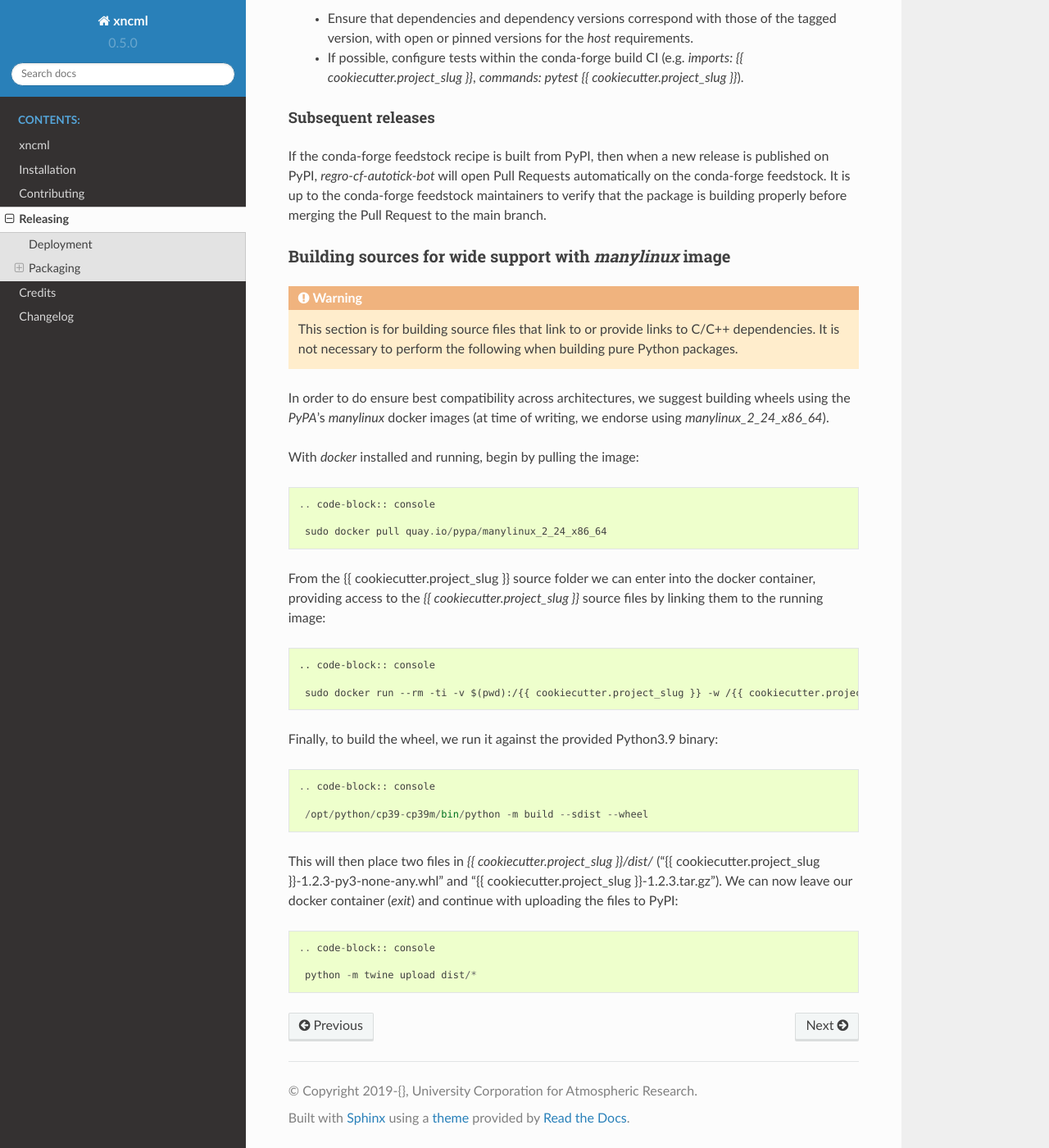
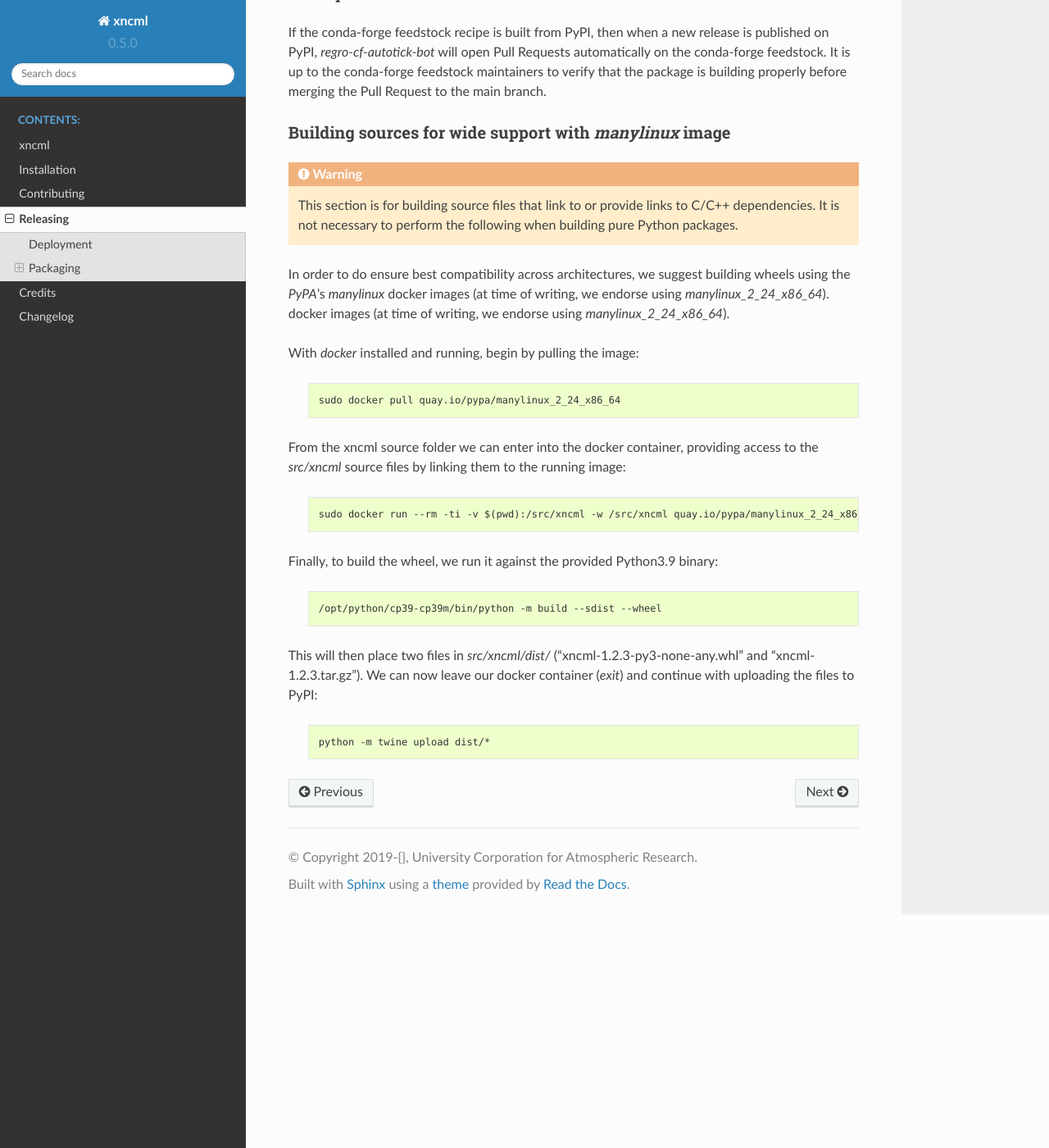
Before and after one commit to xarray-contrib/xncml, a Sphinx documentation site: the page built from docs/releasing.rst, in a window 1280 px wide and 1400 px high, scrolled down 2389 px. Shown: the whole window at 82% size. Built offline with Sphinx 7.4.7 and the Read the Docs theme 2.0.0, drawn with Linux system fonts in a browser that asks for light colours; pages that are not in the unit, such as notebooks, are missing from menus; some of the changed text lies outside the part shown.

Commit message:
fast-forward cookiecutter

```diff
--- a/docs/releasing.rst
+++ b/docs/releasing.rst
@@ -9,32 +9,33 @@ A reminder for the **maintainers** on how to deploy. This section is only releva
 
 .. warning::
 
-    It is important to be aware that any changes to files found within the ``{{ cookiecutter.project_slug }}`` folder (with the exception of ``{{ cookiecutter.project_slug }}/__init__.py``) will trigger the ``bump-version.yml`` workflow. Be careful not to commit changes to files in this folder when preparing a new release.
+    It is important to be aware that any changes to files found within the ``src/xncml`` folder (with the exception of ``src/xncml/__init__.py``) will trigger the ``bump-version.yml`` workflow. Be careful not to commit changes to files in this folder when preparing a new release.
 
 #. Create a new branch from `main` (e.g. `release-0.2.0`).
-#. Update the `CHANGES.rst` file to change the `Unreleased` section to the current date.
-#. Bump the version in your branch to the next version (e.g. `v0.1.0 -> v0.2.0`)::
+#. Update the `CHANGELOG.rst` file to change the `Unreleased` section to the current date.
+#. Bump the version in your branch to the next version (e.g. `v0.1.0 -> v0.2.0`):
 
-   .. code-block:: console
+    .. code-block:: console
 
-    bump-my-version bump minor # In most cases, we will be releasing a minor version
-    git push
+        bump-my-version bump minor # In most cases, we will be releasing a minor version
+        bump-my-version bump release # This will update the version strings to drop the `dev` suffix
+        git push
 
 #. Create a pull request from your branch to `main`.
-#. Once the pull request is merged, create a new release on GitHub. On the main branch, run::
+#. Once the pull request is merged, create a new release on GitHub. On the `main` branch, run:
 
-   .. code-block:: console
+    .. code-block:: console
 
-    git tag v0.2.0
-    git push --tags
+        git tag v0.2.0
+        git push --tags
 
-   This will trigger a GitHub workflow to build the package and upload it to TestPyPI. At the same time, the GitHub workflow will create a draft release on GitHub. Assuming that the workflow passes, the final release can then be published on GitHub by finalizing the draft release.
+    This will trigger a GitHub workflow to build the package and upload it to TestPyPI. At the same time, the GitHub workflow will create a draft release on GitHub. Assuming that the workflow passes, the final release can then be published on GitHub by finalizing the draft release.
 
 #. Once the release is published, the `publish-pypi.yml` workflow will go into an `awaiting approval` mode on Github Actions. Only authorized users may approve this workflow (notifications will be sent) to trigger the upload to PyPI.
 
 .. warning::
 
-    Uploads to PyPI can **never** be overwritten. If you make a mistake, you will need to bump the version and re-release the package. If the package uploaded to PyPI is broken, you should modify the GitHub release to mark the package as broken, as well as yank the package (mark the version  "broken") on PyPI.
+    Uploads to PyPI can **never** be overwritten. If you make a mistake, you will need to bump the version and re-release the package. If the package uploaded to PyPI is broken, you should modify the GitHub release to mark the package as broken, as well as yank the package (mark the version "broken") on PyPI.
 
 Packaging
 ---------
@@ -44,21 +45,21 @@ When a new version has been minted (features have been successfully integrated t
 The simple approach
 ~~~~~~~~~~~~~~~~~~~
 
-The simplest approach to packaging for general support (pip wheels) requires that ``flit`` be installed::
+The simplest approach to packaging for general support (pip wheels) requires that `flit` be installed:
 
-   .. code-block:: console
+    .. code-block:: console
 
-    python -m pip install flit
+        python -m pip install flit
 
-From the command line on your Linux distribution, simply run the following from the clone's main dev branch::
+From the command line on your Linux distribution, simply run the following from the clone's main dev branch:
 
-   .. code-block:: console
+    .. code-block:: console
 
-    # To build the packages (sources and wheel)
-    make dist
+        # To build the packages (sources and wheel)
+        make dist
 
-    # To upload to PyPI
-    make release
+        # To upload to PyPI
+        make release
 
 The new version based off of the version checked out will now be available via `pip` (`pip install {{ cookiecutter.project_slug }}`).
 
@@ -72,14 +73,14 @@ Before preparing an initial release on conda-forge, we *strongly* suggest consul
  * https://conda-forge.org/docs/maintainer/adding_pkgs.html
  * https://github.com/conda-forge/staged-recipes
 
-In order to create a new conda build recipe, to be used when proposing packages to the conda-forge repository, we strongly suggest using the ``grayskull`` tool::
+In order to create a new conda build recipe, to be used when proposing packages to the conda-forge repository, we strongly suggest using the `grayskull` tool:
 
-   .. code-block:: console
+    .. code-block:: console
 
-    python -m pip install grayskull
-    grayskull pypi {{ cookiecutter.project_slug }}
+        python -m pip install grayskull
+        grayskull pypi xncml
 
-For more information on ``grayskull``, please see the following link: https://github.com/conda/grayskull
+For more information on `grayskull`, please see the following link: https://github.com/conda/grayskull
 
 Before updating the main conda-forge recipe, we echo the conda-forge documentation and *strongly* suggest performing the following checks:
  * Ensure that dependencies and dependency versions correspond with those of the tagged version, with open or pinned versions for the `host` requirements.
@@ -97,30 +98,31 @@ Building sources for wide support with `manylinux` image
     This section is for building source files that link to or provide links to C/C++ dependencies.
     It is not necessary to perform the following when building pure Python packages.
 
-In order to do ensure best compatibility across architectures, we suggest building wheels using the `PyPA`'s `manylinux`
+In order to do ensure best compatibility across architectures, we suggest building wheels using the `PyPA`'s `manylinux` docker images (at time of writing, we endorse using `manylinux_2_24_x86_64`).
 docker images (at time of writing, we endorse using `manylinux_2_24_x86_64`).
 
-With `docker` installed and running, begin by pulling the image::
+With `docker` installed and running, begin by pulling the image:
 
-   .. code-block:: console
+    .. code-block:: console
 
-    sudo docker pull quay.io/pypa/manylinux_2_24_x86_64
+        sudo docker pull quay.io/pypa/manylinux_2_24_x86_64
 
-From the {{ cookiecutter.project_slug }} source folder we can enter into the docker container, providing access to the `{{ cookiecutter.project_slug }}` source files by linking them to the running image::
+From the xncml source folder we can enter into the docker container, providing access to the `src/xncml` source files by linking them to the running image:
 
-   .. code-block:: console
+    .. code-block:: console
 
-    sudo docker run --rm -ti -v $(pwd):/{{ cookiecutter.project_slug }} -w /{{ cookiecutter.project_slug }} quay.io/pypa/manylinux_2_24_x86_64 bash
+        sudo docker run --rm -ti -v $(pwd):/src/xncml -w /src/xncml quay.io/pypa/manylinux_2_24_x86_64 bash
 
-Finally, to build the wheel, we run it against the provided Python3.9 binary::
 
-   .. code-block:: console
+Finally, to build the wheel, we run it against the provided Python3.9 binary:
 
-    /opt/python/cp39-cp39m/bin/python -m build --sdist --wheel
+    .. code-block:: console
 
-This will then place two files in `{{ cookiecutter.project_slug }}/dist/` ("{{ cookiecutter.project_slug }}-1.2.3-py3-none-any.whl" and "{{ cookiecutter.project_slug }}-1.2.3.tar.gz").
-We can now leave our docker container (`exit`) and continue with uploading the files to PyPI::
+        /opt/python/cp39-cp39m/bin/python -m build --sdist --wheel
 
-   .. code-block:: console
+This will then place two files in `src/xncml/dist/` ("xncml-1.2.3-py3-none-any.whl" and "xncml-1.2.3.tar.gz").
+We can now leave our docker container (`exit`) and continue with uploading the files to PyPI:
 
-    python -m twine upload dist/*
+    .. code-block:: console
+
+        python -m twine upload dist/*
```
Also changed, not shown: CHANGELOG.rst (+16 -16 lines), CODE_OF_CONDUCT.rst (deleted, +0 -84 lines), CONTRIBUTING.rst (+59 -54 lines), pyproject.toml (+5 -5 lines), .cruft.json, .github/PULL_REQUEST_TEMPLATE.md, .pre-commit-config.yaml, 12 other files.
